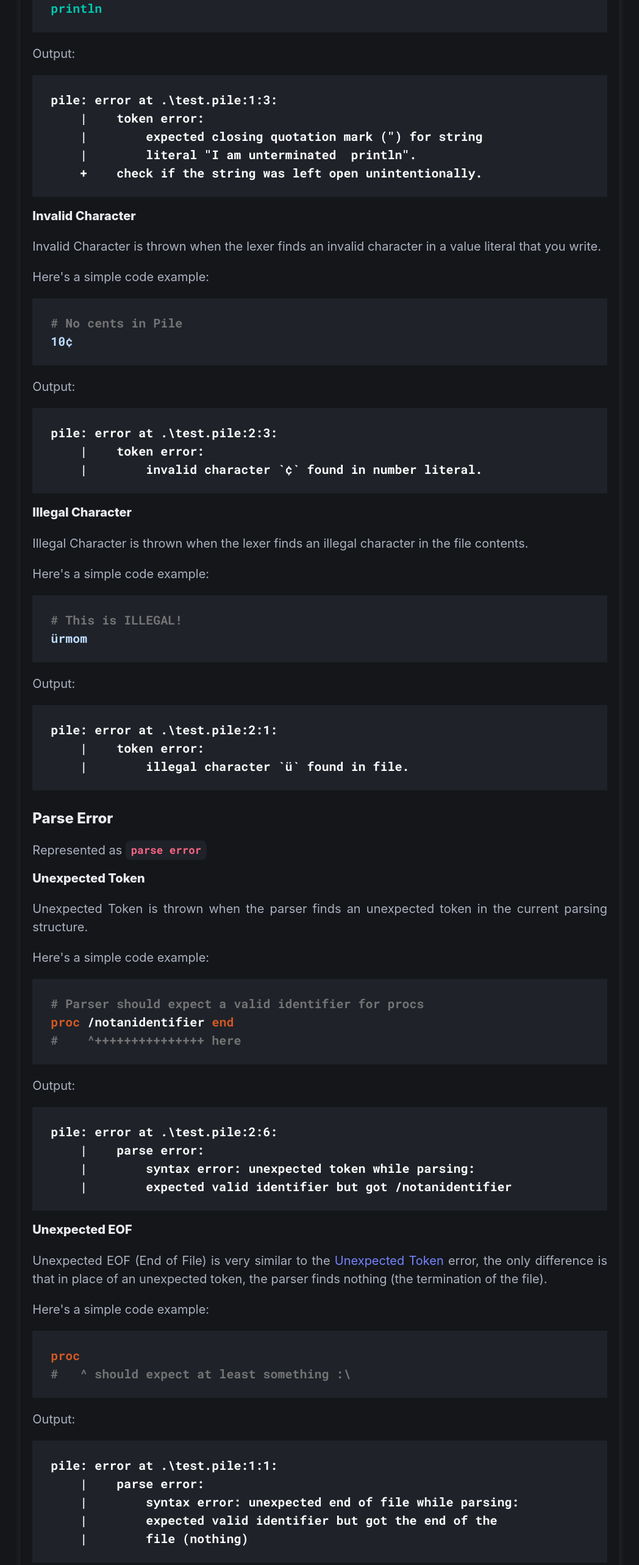
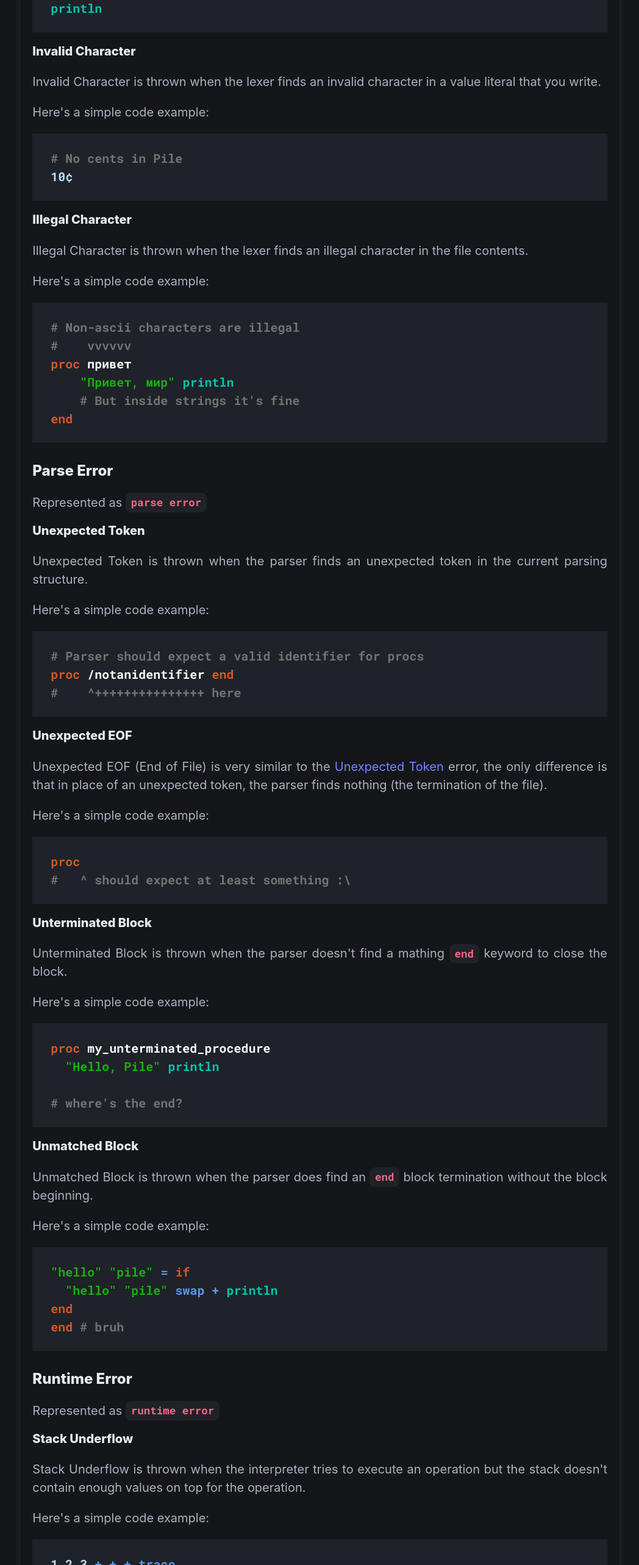
Before and after one commit to marc-dantas/pile-online, a Next.js app: page /docs/error in a window 1280 px wide. Shown: the part 1180-3746 px from the top of the page at 61% size, without its empty margins (216-1264 px from the left). Built offline with nearby package versions, Linux system fonts and the light colour scheme.

Commit message:
more concise error page

```diff
--- a/src/app/docs/error/page.tsx
+++ b/src/app/docs/error/page.tsx
@@ -41,15 +41,6 @@ export default function Docs() {
                 <S x='"I am unterminated'/><br />
                 <B x="println" />
             </Code>
-            <P>Output:</P>
-
-            <Code>
-                <span>pile: error at .\test.pile:1:3:</span><br />
-                <span>    |    token error:</span><br />
-                <span>    |        expected closing quotation mark (&quot;) for string</span><br />
-                <span>    |        literal &quot;I am unterminated  println&quot;.</span><br />
-                <span>    +    check if the string was left open unintentionally.</span><br />
-            </Code>
 
             <Title4 id="invalidcharacter">Invalid Character</Title4>
             <P>Invalid Character is thrown when the lexer finds an invalid character in a value literal that you write.</P>
@@ -58,25 +49,17 @@ export default function Docs() {
                 <C x="# No cents in Pile" /><br />
                 <N x="10¢" />
             </Code>
-            <P>Output:</P>
-            <Code>
-                <span>pile: error at .\test.pile:2:3:</span><br />
-                <span>    |    token error:</span><br />
-                <span>    |        invalid character `¢` found in number literal.</span><br />
-            </Code>
 
             <Title4 id="illegalcharacter">Illegal Character</Title4>
             <P>Illegal Character is thrown when the lexer finds an illegal character in the file contents.</P>
             <P>Here&apos;s a simple code example:</P>
             <Code>
-                <C x="# This is ILLEGAL!" /><br />
-                <N x="ürmom" />
-            </Code>
-            <P>Output:</P>
-            <Code>
-                <span>pile: error at .\test.pile:2:1:</span><br />
-                <span>    |    token error:</span><br />
-                <span>    |        illegal character `ü` found in file.</span><br />
+                <C x="# Non-ascii characters are illegal" /><br />
+                <C x="#    vvvvvv" /><br />
+                <Kw x="proc" /> привет<br />
+                <S x='    "Привет, мир"' /> <B x="println" /><br />
+                <C x="    # But inside strings it's fine" /><br />
+                <Kw x="end" /><br />
             </Code>
 
             <Title3>Parse Error</Title3>
@@ -90,13 +73,6 @@ export default function Docs() {
                 <Kw x="proc" /> /notanidentifier <Kw x="end" /><br />
                 <C x="#    ^+++++++++++++++ here" /><br />
             </Code>
-            <P>Output:</P>
-            <Code>
-                <span>pile: error at .\test.pile:2:6:</span><br />
-                <span>    |    parse error:</span><br />
-                <span>    |        syntax error: unexpected token while parsing:</span><br />
-                <span>    |        expected valid identifier but got /notanidentifier</span><br />
-            </Code>
 
             <Title4 id="unexpectedeof">Unexpected EOF</Title4>
             <P>Unexpected EOF (End of File) is very similar to the <a href="#unexpectedtoken">Unexpected Token</a> error, the only difference is that in place of an unexpected token, the parser finds nothing (the termination of the file).</P>
@@ -104,14 +80,6 @@ export default function Docs() {
             <Code>
                 <Kw x="proc" /><br />
                 <C x="#   ^ should expect at least something :\" /><br />
-            </Code>
-            <P>Output:</P>
-            <Code>
-                <span>pile: error at .\test.pile:1:1:</span><br />
-                <span>    |    parse error:</span><br />
-                <span>    |        syntax error: unexpected end of file while parsing:</span><br />
-                <span>    |        expected valid identifier but got the end of the</span><br />
-                <span>    |        file (nothing)</span><br />
             </Code>
 
             <Title4 id="unterminatedblock">Unterminated Block</Title4>
@@ -123,14 +91,6 @@ export default function Docs() {
                 <br />
                 <C x="# where&apos;s the end?" /><br />
             </Code>
-            <P>Output:</P>
-            <Code>
-                <span>pile: error at .\test.pile:1:6:</span><br />
-                <span>    |    parse error:</span><br />
-                <span>    |        syntax error: found unterminated block: termination</span><br />
-                <span>    |        of block not provided from `proc` block</span><br />
-                <span>    +    perhaps you forgot to write `end`?</span><br />
-            </Code>
 
             <Title4 id="unmatchedblock">Unmatched Block</Title4>
             <P>Unmatched Block is thrown when the parser does find an <code>end</code> block termination without the block beginning.</P>
@@ -140,14 +100,6 @@ export default function Docs() {
                 <S x='  "hello" "pile"'/> <Op x="swap +" /> <B x="println" /><br />
                 <Kw x="end"/><br />
                 <Kw x="end"/> <C x="# bruh" /><br />
-            </Code>
-            <P>Output:</P>
-            <Code>
-                <span>pile: error at .\test.pile:4:1:</span><br />
-                <span>    |    parse error:</span><br />
-                <span>    |        syntax error: found unmatched block: termination</span><br />
-                <span>    |        of block (end) provided without a beginning</span><br />
-                <span>    |        (`if`, `else`, `proc`, `def`, or `loop`)</span><br />
             </Code>
 
             <Title3>Runtime Error</Title3>
@@ -160,14 +112,6 @@ export default function Docs() {
                 <N x="1 2 3"/> <Op x="+ + + trace"/><br />
                 <C x="#         ^ this operation only gets 6, there&apos;s no second value :\" /><br />
             </Code>
-            <P>Output:</P>
-            <Code>
-                <span>pile: error at .\test.pile:1:11:</span><br />
-                <span>    |    runtime error:</span><br />
-                <span>    |        operation `+` expects 2 element(s) on top of the</span><br />
-                <span>    |        stack but got a different amount.</span><br />
-                <span>    +    try checking the values before the operation.</span><br />
-            </Code>
 
             <Title4 id="unexpectedtype">Unexpected Type</Title4>
             <P>Unexpected Type is thrown when the interpreter tries to execute an operation but the stack values&apos; datatypes do not match properly.</P>
@@ -178,29 +122,14 @@ export default function Docs() {
                 <S x='  "bruh"'/> <B x="println" /><br />
                 <Kw x="end"></Kw><br />
             </Code>
-            <P>Output:</P>
-            <Code>
-                <span>pile: error at .\test.pile:1:10:</span><br />
-                <span>    |    runtime error:</span><br />
-                <span>    |        operation `=` expects numbers or strings datatype(s)</span><br />
-                <span>    |        on the stack to work, but got (number, string).</span><br />
-                <span>    +    try checking the values before the operation.</span><br />
-            </Code>
+
             <Title4 id="invalidword">Invalid Word</Title4>
             <P>Invalid Word is thrown when the interpreter finds an undefined name in any part of the program.</P>
             <P>Here&apos;s a simple code example:</P>
             <Code>
                 GIRLFRIEND_PHONE_NUMBER <B x="println" /><br />
             </Code>
-            <P>Output:</P>
-            <Code>
-                <span>pile: error at .\test.pile:1:1:</span><br />
-                <span>    |    runtime error:</span><br />
-                <span>    |        `GIRLFRIEND_PHONE_NUMBER`</span><br />
-                <span>    |        is not defined.</span><br />
-                <span>    +    maybe a typo?</span><br />
-            </Code>
-            <P>Very sad :(</P>
+
             <Title4 id="procredefinition">Procedure Redefinition</Title4>
             <P>Procedure Redefinition is thrown when the interpreter finds a second definition of a procedure in the program.</P>
             <P>Here&apos;s a simple code example:</P>
@@ -213,15 +142,19 @@ export default function Docs() {
                 <S x='  "Hello, World"' /> <B x="println" /><br />
                 <Kw x="end" /><br />
             </Code>
-            <P>Output:</P>
-            <Code>
-                <span>pile: error at .\test.pile:7:1:</span><br />
-                <span>    |    runtime error:</span><br />
-                <span>    |        tried to redefine the procedure `again` (this</span><br />
-                <span>    |        name is already taken).</span><br />
-            </Code>
+
             <Title4 id="defredefinition">Definition Redefinition</Title4>
             <P>Definition Redefinition is basically the same error as <a href="#procredefinition">Procedure Redefinition</a> error but for Definitions.</P>
+            <P>Here&apos;s a simple code example:</P>
+            <Code>
+                <Kw x="def" /> PI<br />
+                <N x="    3.1415"/><br />
+                <Kw x="end" /><br />
+                <br />
+                <Kw x="def" /> PI <C x="# again!" /><br />
+                <N x="    3.1415"/><br />
+                <Kw x="end" /><br />
+            </Code>
 
             <Title4 id="emptydef">Empty Definition</Title4>
             <P>Empty Definition is thrown when the interpreter can&apos;t bind a definition to any value. This happens because there&apos;s no value on top of the stack after the execution of the definition block.</P>
@@ -231,15 +164,6 @@ export default function Docs() {
                     <C x='  # Nothing here!' /><br />
                 <Kw x="end" /><br />
             </Code>
-            <P>Output:</P>
-            <Code>
-                <span>pile: error at .\test.pile:3:3:</span><br />
-                <span>    |    runtime error:</span><br />
-                <span>    |        definition `empty` has no value to be associated</span><br />
-                <span>    |        with. `x` can&apos;t be bound to anything.</span><br />
-                <span>    +    add values to the definition body.</span><br />
-            </Code>
-
         </DocsPage>
     )
 }
```
